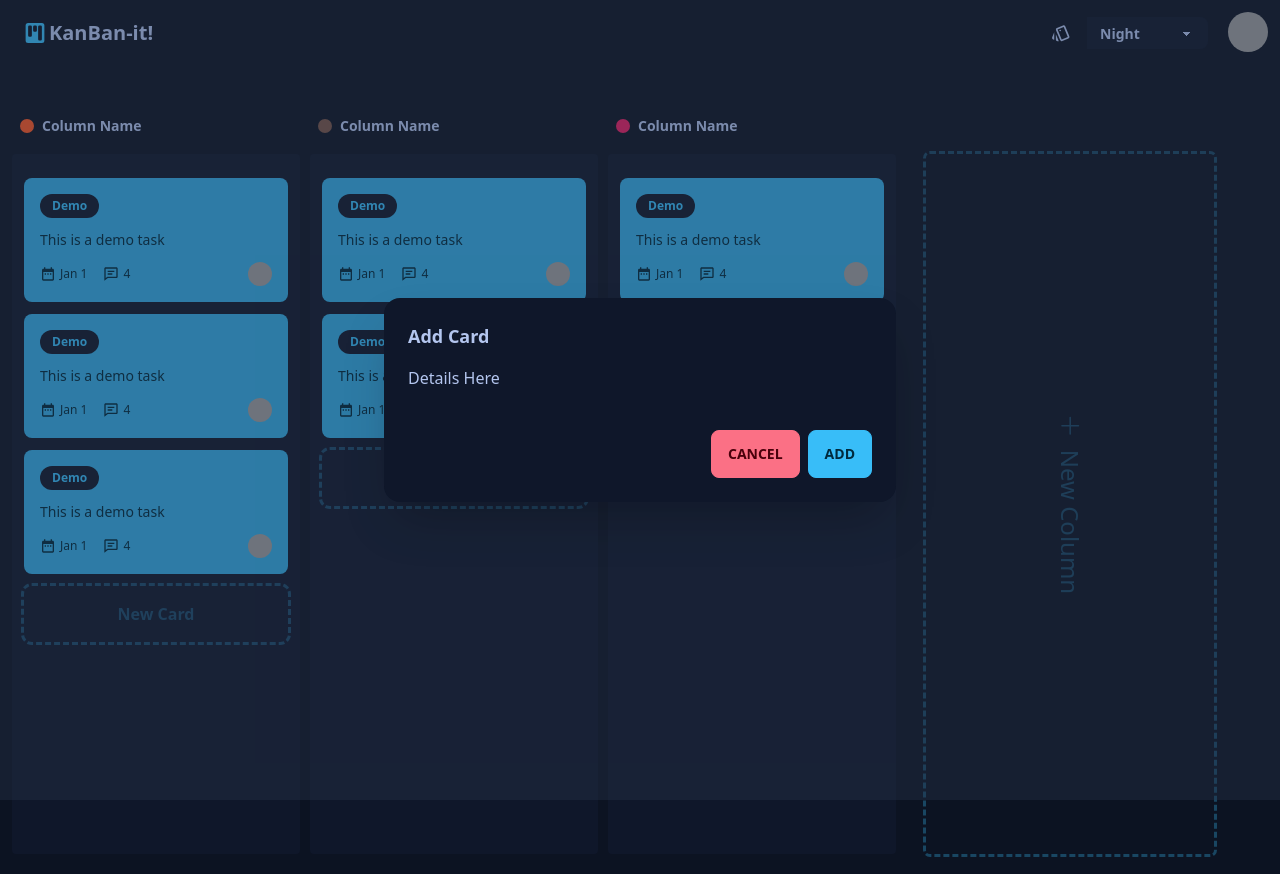
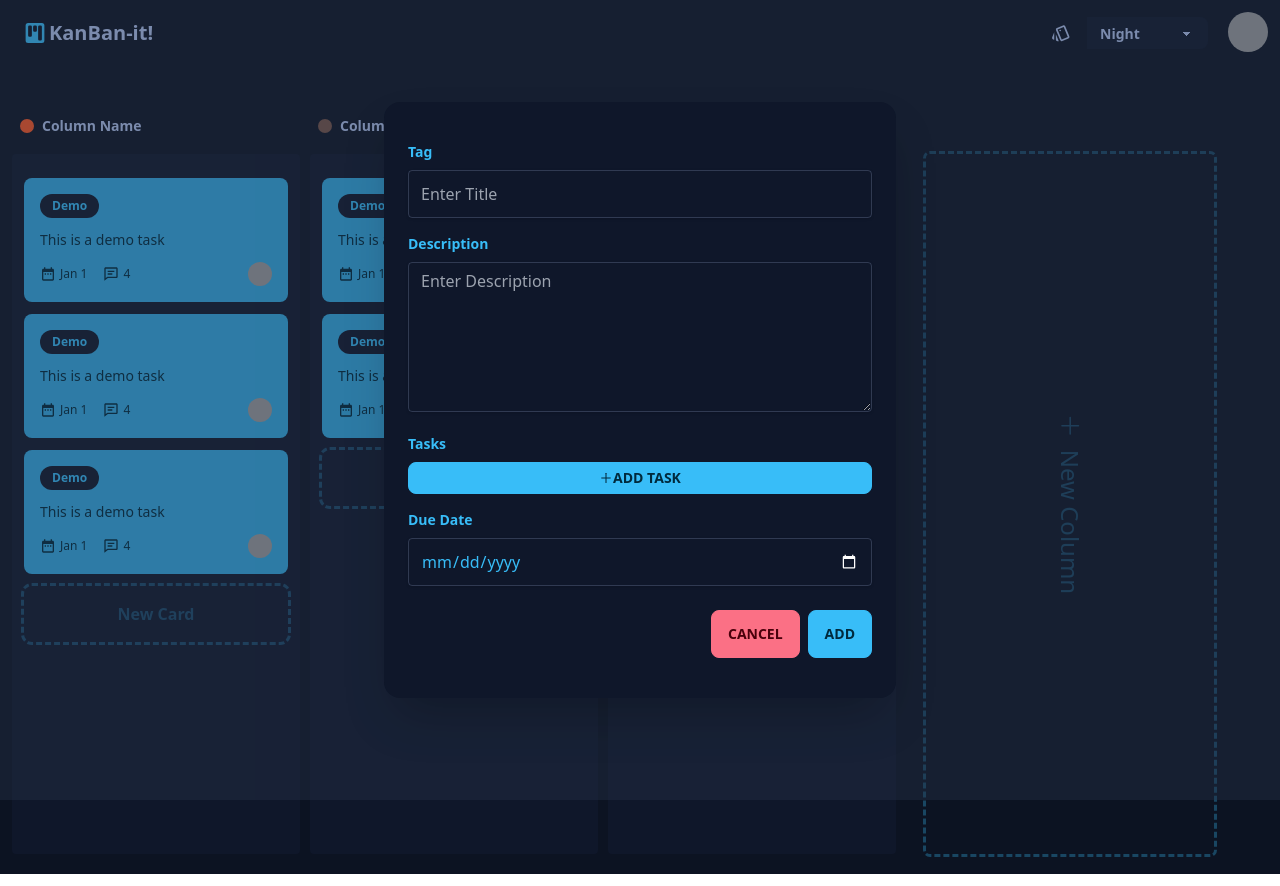
Before and after one commit to ichala/kanban-it, a React (Create React App) app: page /03635dff-cd2c-4c8b-82d8-308c0d1841dd/new in a window 1280 px wide. Built offline with nearby package versions, Linux system fonts and the light colour scheme; grey boxes are pictures that could not be loaded.

Commit message:
Add new card page

```diff
--- a/src/Pages/Home/New/NewCard.jsx
+++ b/src/Pages/Home/New/NewCard.jsx
@@ -1,14 +1,17 @@
 import React, { useContext } from 'react';
-import { useParams, useNavigate, Link } from 'react-router-dom';
+import { useParams, useNavigate } from 'react-router-dom';
 import { v4 as uuidv4 } from 'uuid';
 import toast from 'react-hot-toast';
+
 import { StorageContext } from '../../../config/Context/storage';
+import CardForm from '../../../components/Card/CardForm';
 
 const New = () => {
   const { id } = useParams();
   const navigate = useNavigate();
   const { setStorageData } = useContext(StorageContext);
-  const addcard = () => {
+  const addcard = (values, tasks) => {
+    const CleanTasks = tasks.filter((task) => task.content.trim() !== '');
     setStorageData((prev) => {
       const newStorageData = prev.map((column) => {
         if (column.id === id) {
@@ -18,6 +21,10 @@ const New = () => {
               ...column.tasks,
               {
                 id: uuidv4(),
+                title: values.title,
+                description: values.description,
+                date: values.date,
+                tasks: CleanTasks,
               },
             ],
           };
@@ -33,15 +40,8 @@ const New = () => {
     <div>
       <div className="modal modal-open">
         <div className="modal-box">
-          <h3 className="font-bold text-lg">Add Card</h3>
-          <p className="py-4">Details Here</p>
-          <div className="modal-action">
-            <Link to="/">
-              <button type="button" className="btn btn-error">
-                Cancel
-              </button>
-            </Link>
-            <button onClick={addcard} type="button" className="btn btn-primary">Add</button>
+          <div className="py-4">
+            <CardForm addcard={addcard} />
           </div>
         </div>
       </div>
```
